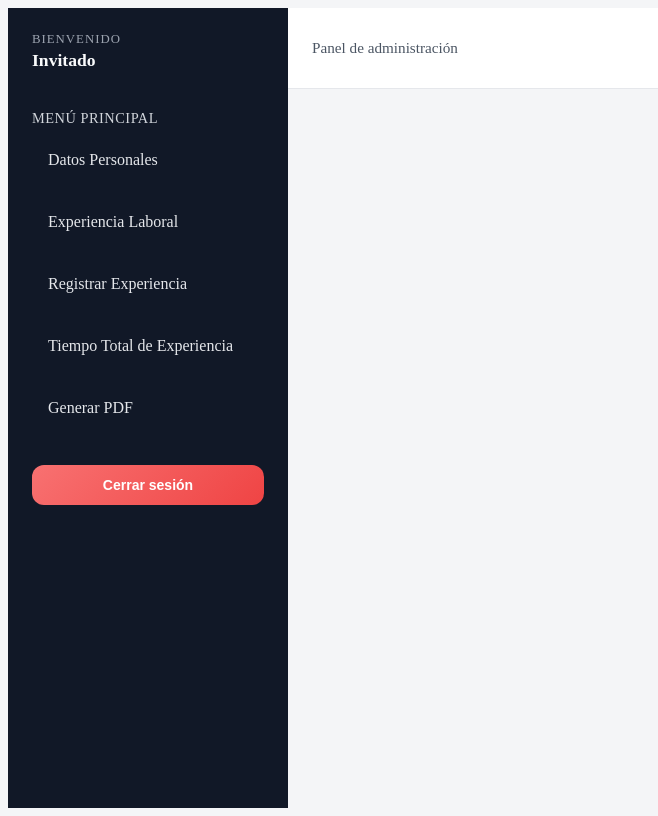
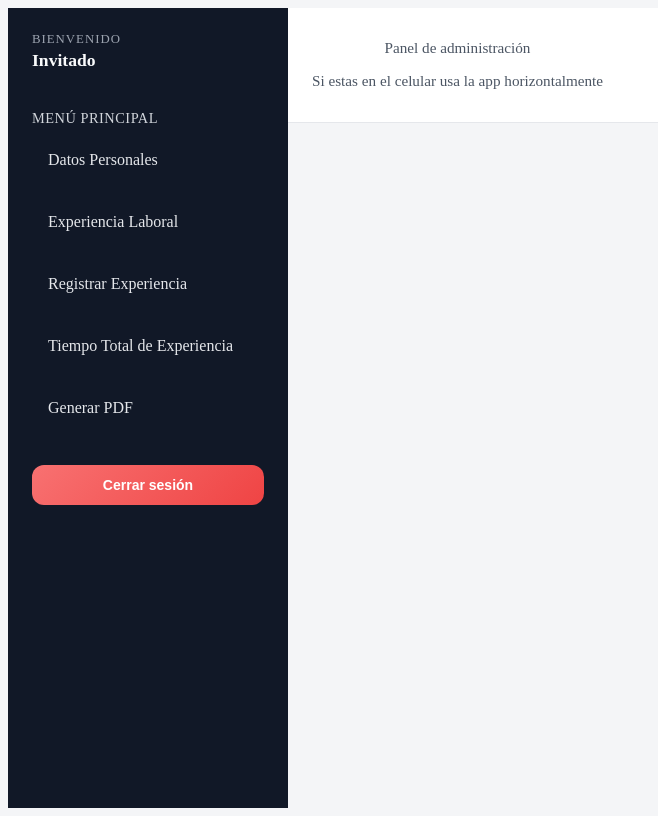
Before and after one commit to RandySimanca/formatounicoenlinea, a Vue app in the folder frontend/: page /panel in a window 1280 px wide. Shown: the whole page, without its empty margins (0-658 px from the left). Built offline with nearby package versions, Linux system fonts and the light colour scheme; no server answers; sample sign-in values are in the browser's storage.

Commit message:
modified:   frontend/src/Layouts/LayoutPrivado.vue

```diff
--- a/frontend/src/Layouts/LayoutPrivado.vue
+++ b/frontend/src/Layouts/LayoutPrivado.vue
@@ -26,6 +26,7 @@
         </button>
         <div class="content-header__info">
           <p>Panel de administración</p>
+          <p>Si estas en el celular usa la app horizontalmente</p>
         </div>
       </header>
 
```
